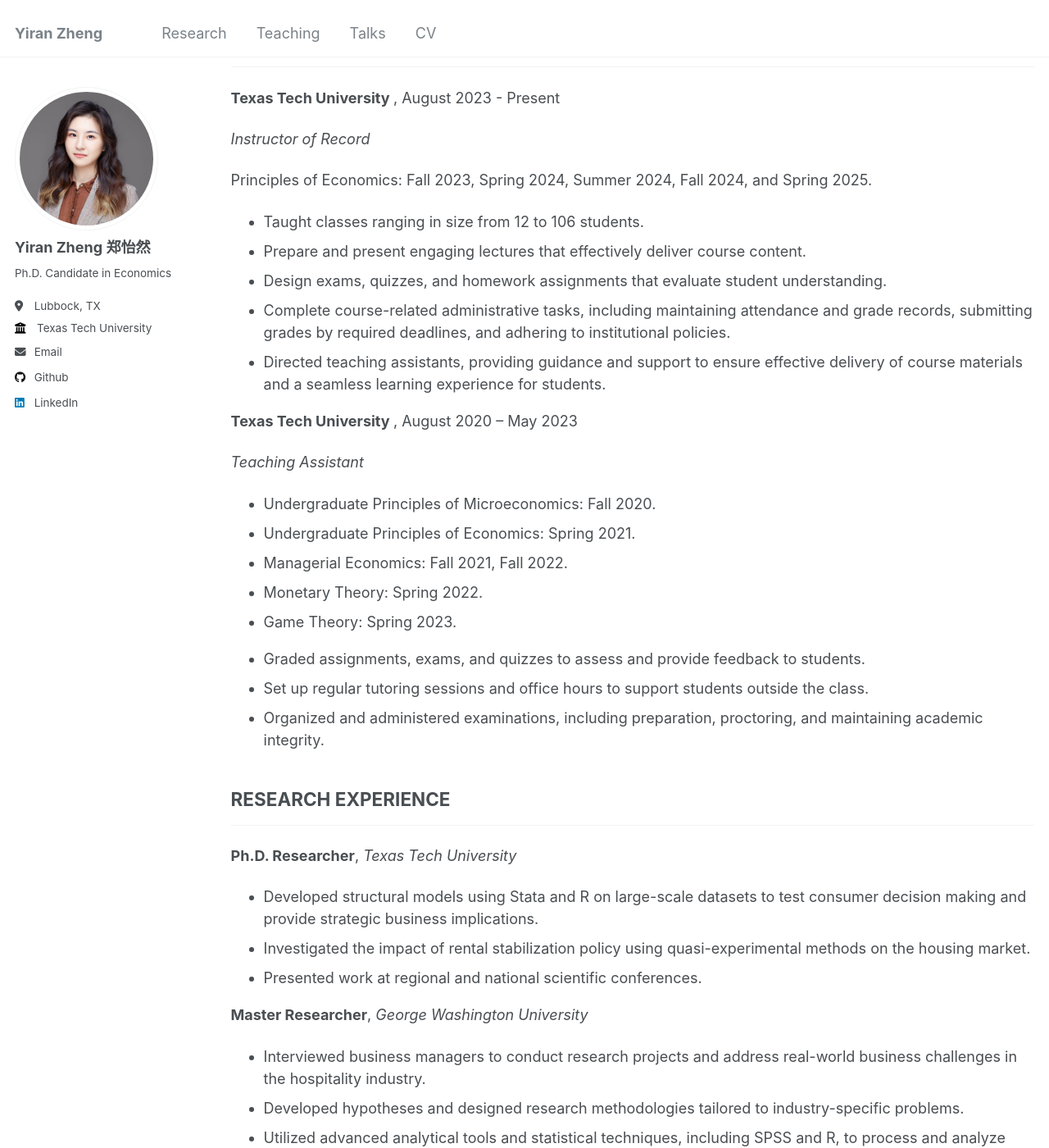
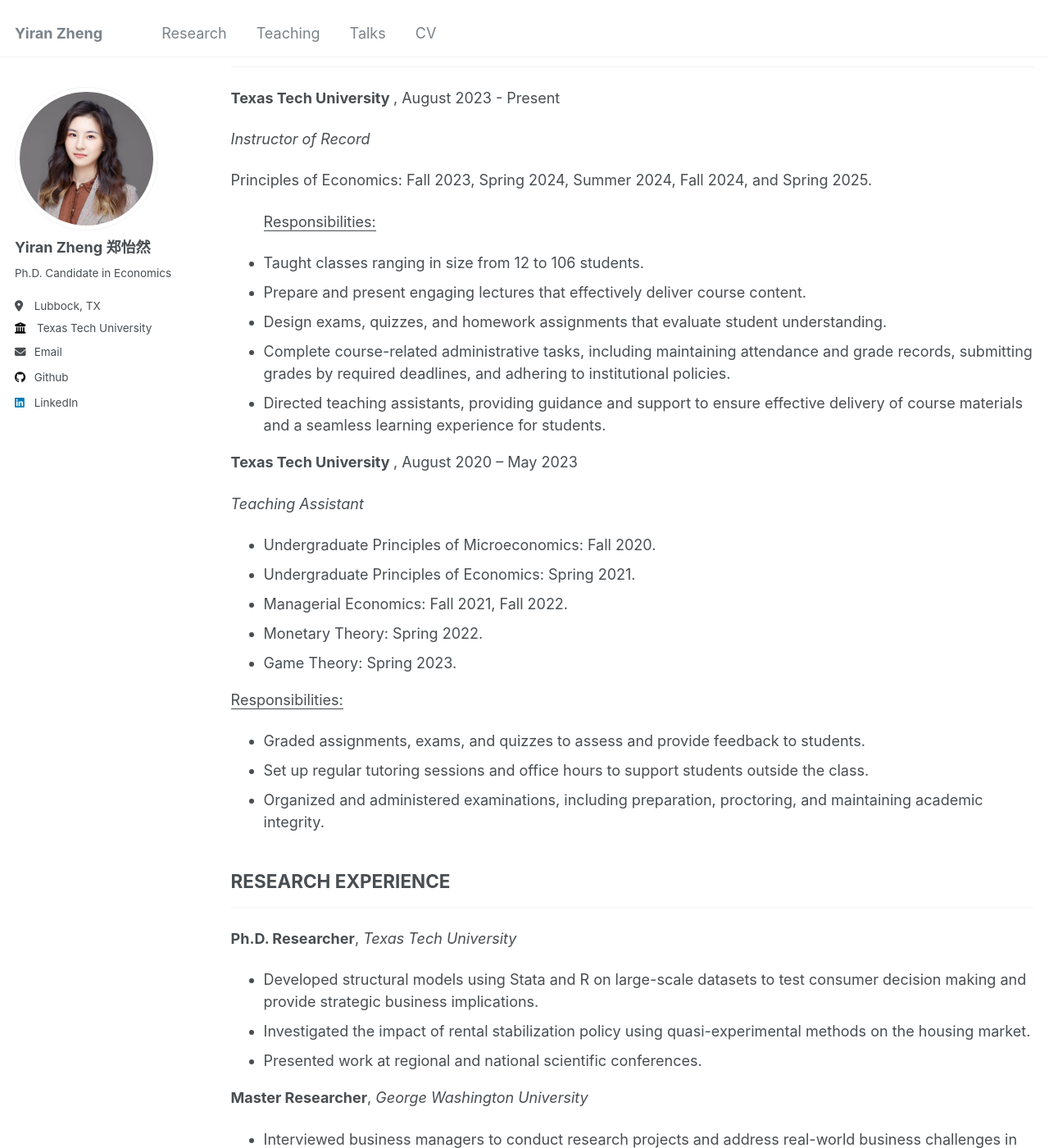
Before and after one commit to yiran-zheng/yiran-zheng.github.io, a Jekyll site: the page built from _pages/cv.md, in a window 1280 px wide and 1400 px high, scrolled down 565 px. Shown: the whole window at 82% size. Built offline with Jekyll 4.4.1, drawn with Linux system fonts in a browser that asks for light colours.

Commit message:
Update cv.md

```diff
--- a/_pages/cv.md
+++ b/_pages/cv.md
@@ -30,6 +30,7 @@ redirect_from:
 <p><i>Instructor of Record</i></p>
 <p>Principles of Economics: Fall 2023, Spring 2024, Summer 2024, Fall 2024, and Spring 2025.</p>
 <ul>
+<p><u>Responsibilities:</u></p>
   <li> Taught classes ranging in size from 12 to 106 students. </li>
   <li> Prepare and present engaging lectures that effectively deliver course content.</li>
   <li> Design exams, quizzes, and homework assignments that evaluate student understanding. </li>
@@ -46,6 +47,7 @@ redirect_from:
  <li>Monetary Theory: Spring 2022.</li>
  <li>Game Theory: Spring 2023. </li>
 </ul>
+<p><u>Responsibilities:</u></p>
 <ul>
   <li> Graded assignments, exams, and quizzes to assess and provide feedback to students.  </li>
   <li> Set up regular tutoring sessions and office hours to support students outside the class. </li>
```
